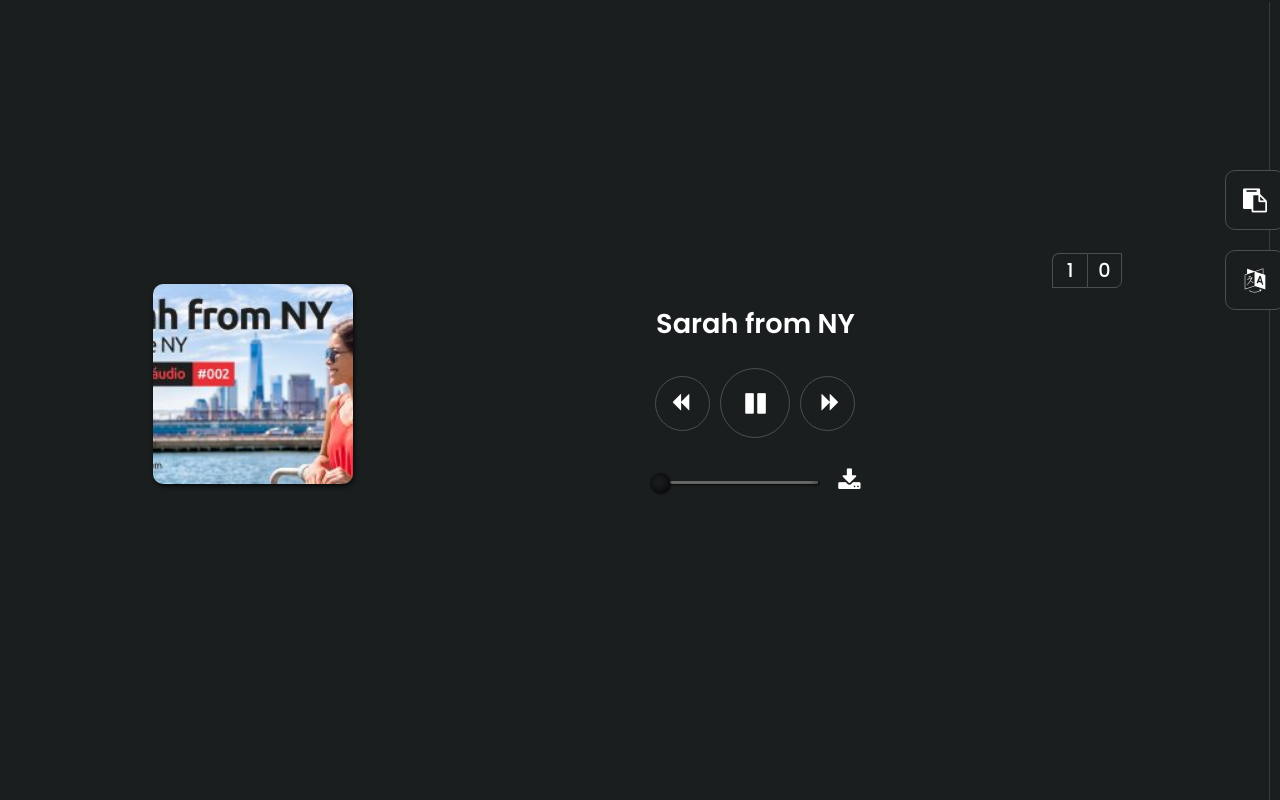
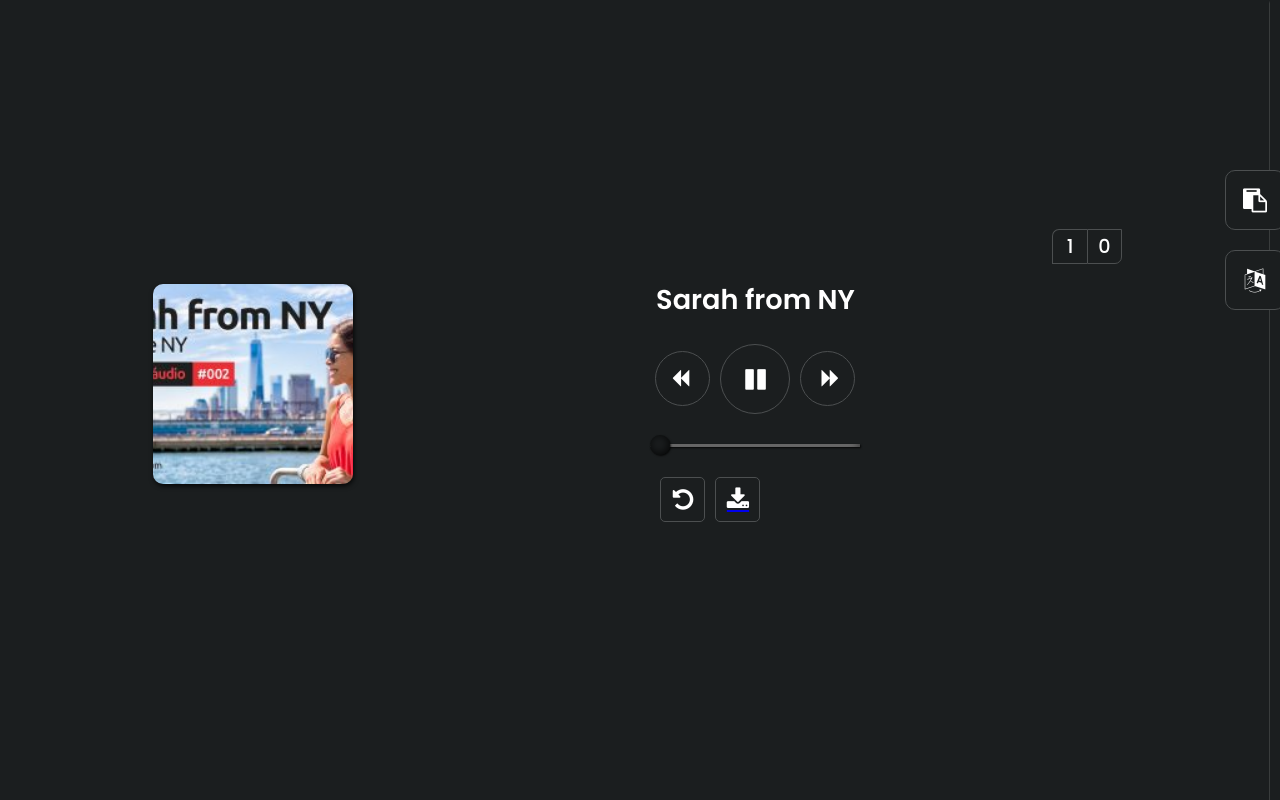
Before and after one commit to WelderMileu/player, a plain HTML site: page index.html in a window 1280 px wide. Drawn offline with Linux system fonts and the light colour scheme; no server answers.

Commit message:
adicionando o icone de loop no nosso player

```diff
--- a/index.html
+++ b/index.html
@@ -66,9 +66,12 @@
 					</div>
 					<div class="controls-range-time">
 						<input id="time-audio" type="range">
-						<a id="download-link" download>
-							<i class="fa fa-download" aria-hidden="true"></i>
-						</a>
+						<div class="buttons">
+							<i class="fa fa-undo"></i>
+							<a id="download-link" download>
+								<i class="fa fa-download" aria-hidden="true"></i>
+							</a>
+						</div>
 					</div>
 				</div>
 			</div>
--- a/style.css
+++ b/style.css
@@ -204,17 +204,36 @@ body {
 	margin-top: 25px;
 
 	display: flex;
-	flex-direction: row;
+	flex-direction: column;
 	justify-content: center;
 	align-items: center;
 }
 
-.container .options .controls .controls-range-time i {
+.container .options .controls .controls-range-time .buttons {
+	width: 100%;
+	margin-top: 30px;
+
+	display: flex;
+	justify-content: flex-start;
+	align-items: flex-end;
+}
+
+.container .options .controls .controls-range-time .fa {
+	width: 45px;
+	height: 45px;
+
+	display: flex;
+	justify-content: center;
+	align-items: center;
+
 	color: #fff;
 	font-size: 1.5rem;
-	margin-left: 20px;
+	margin-left: 10px;
 	cursor: pointer;
+	border: 1px solid #4c4f50;
+	border-radius: 5px;
 }
+
 
 input[type="range"] {
 	-webkit-appearance: none;
@@ -348,7 +367,7 @@ input[type="range"]::-webkit-slider-thumb {
 	}
 
 	.container .player .album {
-		margin-top: 30px;
+		margin-top: 100px;
 	}
 
 	.container .player .album img {
```
